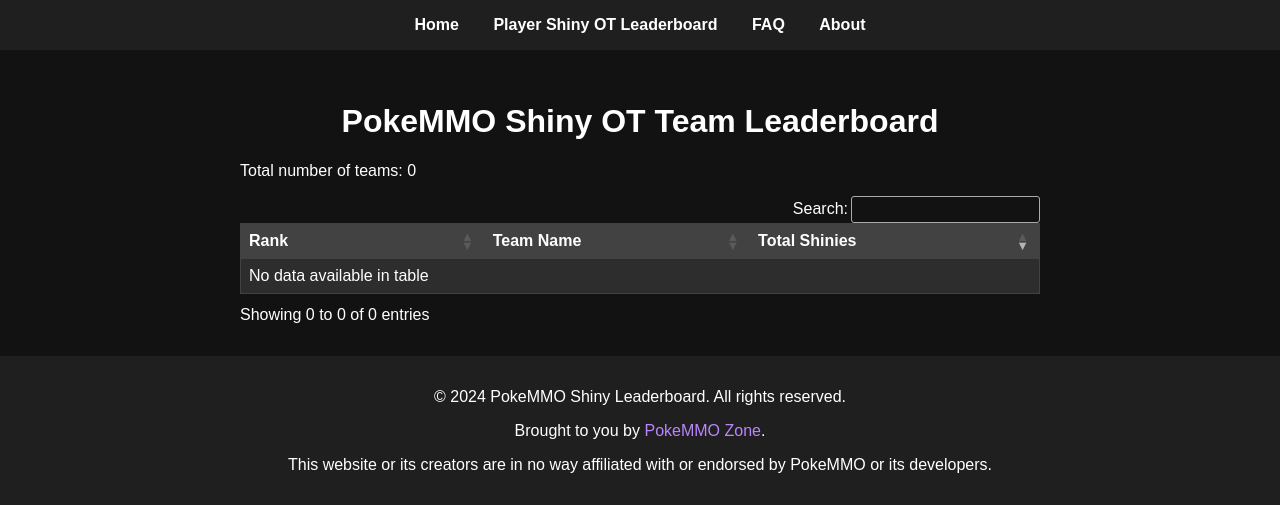
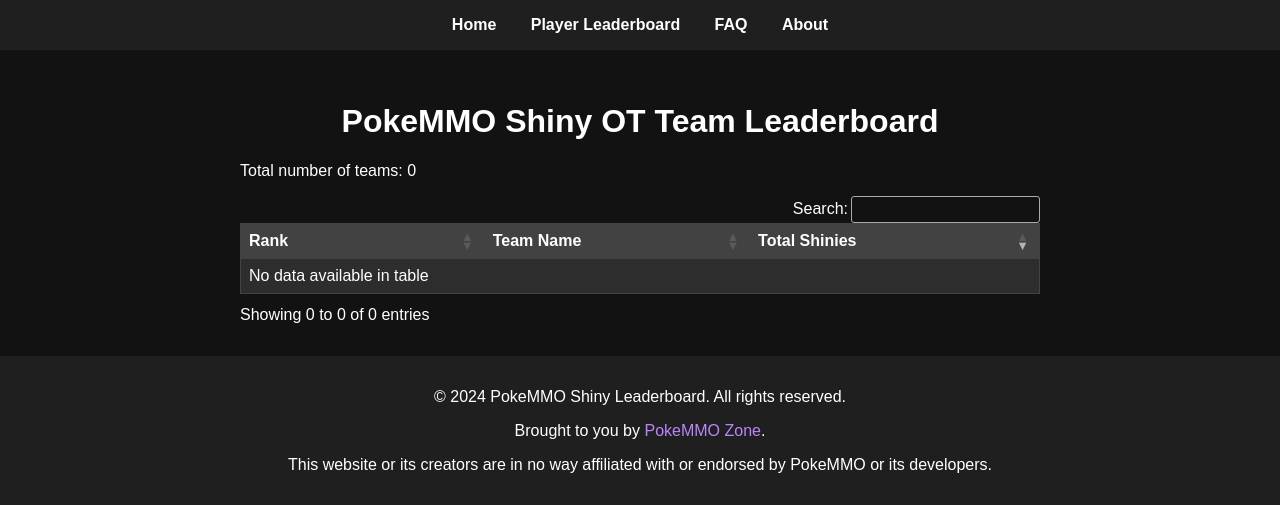
Before and after one commit to PokeMMOZone/shiny-leaderboard, a PHP site: page /index.php in a window 1280 px wide. Shown: the top 505 px of the page. Run offline with PHP 8.4, Linux system fonts and the light colour scheme; some libraries are stand-ins or nearby versions.

Commit message:
Change text in nav menu.

```diff
--- a/nav.php
+++ b/nav.php
@@ -2,7 +2,7 @@
 <nav>
     <ul>
         <li><a href="index.php">Home</a></li>
-        <li><a href="player-leaderboard.php">Player Shiny OT Leaderboard</a></li>
+        <li><a href="player-leaderboard.php">Player Leaderboard</a></li>
         <li><a href="faq.php">FAQ</a></li>
         <li><a href="about.php">About</a></li>
         <!-- Add more pages as needed -->
```
